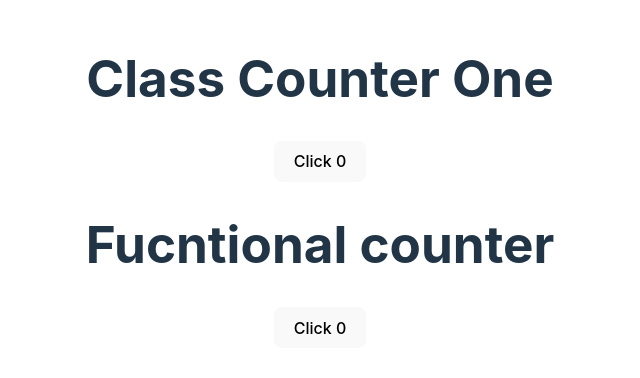
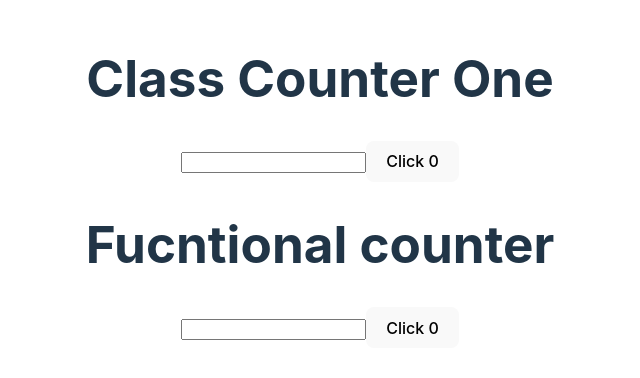
Before and after one commit to ujangaris/belajar-react-hook, a React (Vite) app: page / in a window 1280 px wide. Shown: the part 218-596 px from the top of the page, without its empty margins (320-960 px from the left). Built offline with nearby package versions, Linux system fonts and the light colour scheme.

Commit message:
conditionally run effects

```diff
--- a/src/components/ClassCounterOne.jsx
+++ b/src/components/ClassCounterOne.jsx
@@ -7,6 +7,7 @@
     super(props)
     this.state = {
       count: 0,
+      name: "",
     }
   }
   //   buat component did mount , methiod ini dipanggil setelah komponen berhasil dirender di browser untuk pertama kalinya.
@@ -15,12 +16,24 @@
   }
   //   buat component did update , Method "componentDidUpdate(prevProps, prevState)" dipanggil setiap kali ada perubahan pada state count di komponen tersebut.
   componentDidUpdate(prevProps, prevState) {
-    document.title = `Clicked ${this.state.count} times`
+    // kondisi untuk handle form input name
+    if (prevState.count !== this.state.count) {
+      console.log("Updating document title")
+      document.title = `Clicked ${this.state.count} times`
+    }
   }
   render() {
     return (
       <div>
         <h1>Class Counter One</h1>
+        {/* pasang onChange pada inputan */}
+        <input
+          type="text"
+          value={this.state.name}
+          onChange={(e) => {
+            this.setState({ name: e.target.value })
+          }}
+        />
         {/* panggil setState pada button onClick */}
         <button onClick={() => this.setState({ count: this.state.count + 1 })}>
           Click {this.state.count}
--- a/src/components/HookCounterOne.jsx
+++ b/src/components/HookCounterOne.jsx
@@ -2,16 +2,24 @@
 import React, { useEffect, useState } from "react"
 
 function HookCounterOne() {
-  // deklarasi hook
+  // deklarasi hook name dan count
   const [count, setCount] = useState(0)
+  const [name, setName] = useState("")
   //   use effect
   //   useEffect digunakan untuk menjalankan efek samping atau efek setelah komponen render.
   useEffect(() => {
+    console.log("useEffect- updating document title")
     document.title = `You Clicked ${count} Times`
-  })
+  }, [count])
   return (
     <div>
       <h1>Fucntional counter</h1>
+      {/* pasang onChange pada inputan */}
+      <input
+        type="text"
+        value={name}
+        onChange={(e) => setName(e.target.value)}
+      />
       {/* pasang setCount pada button onClick */}
       <button onClick={() => setCount(count + 1)}>Click {count}</button>
     </div>
```
Also changed, not shown: 1 other file (tests, documents, lock files or other folders).
